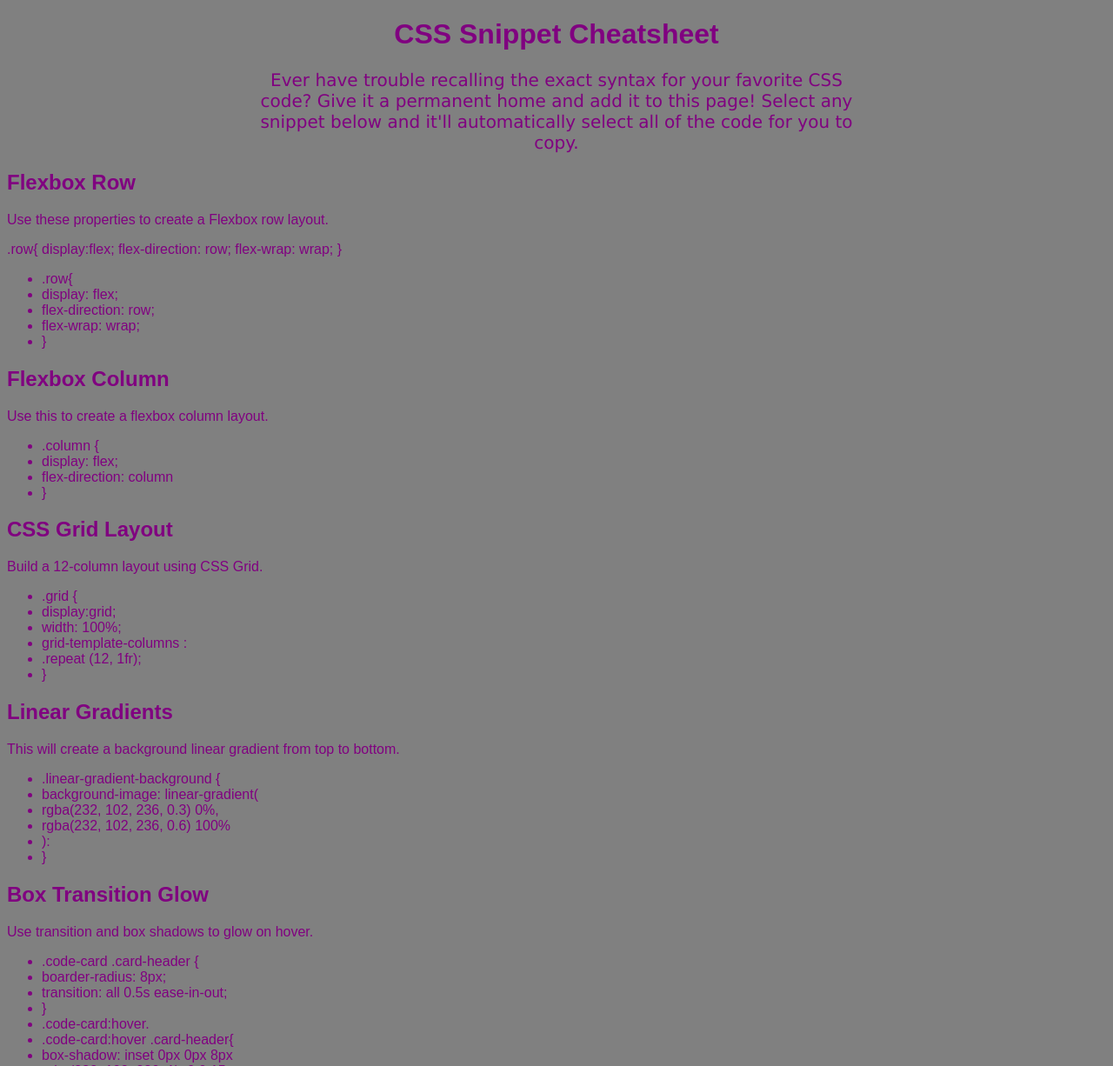
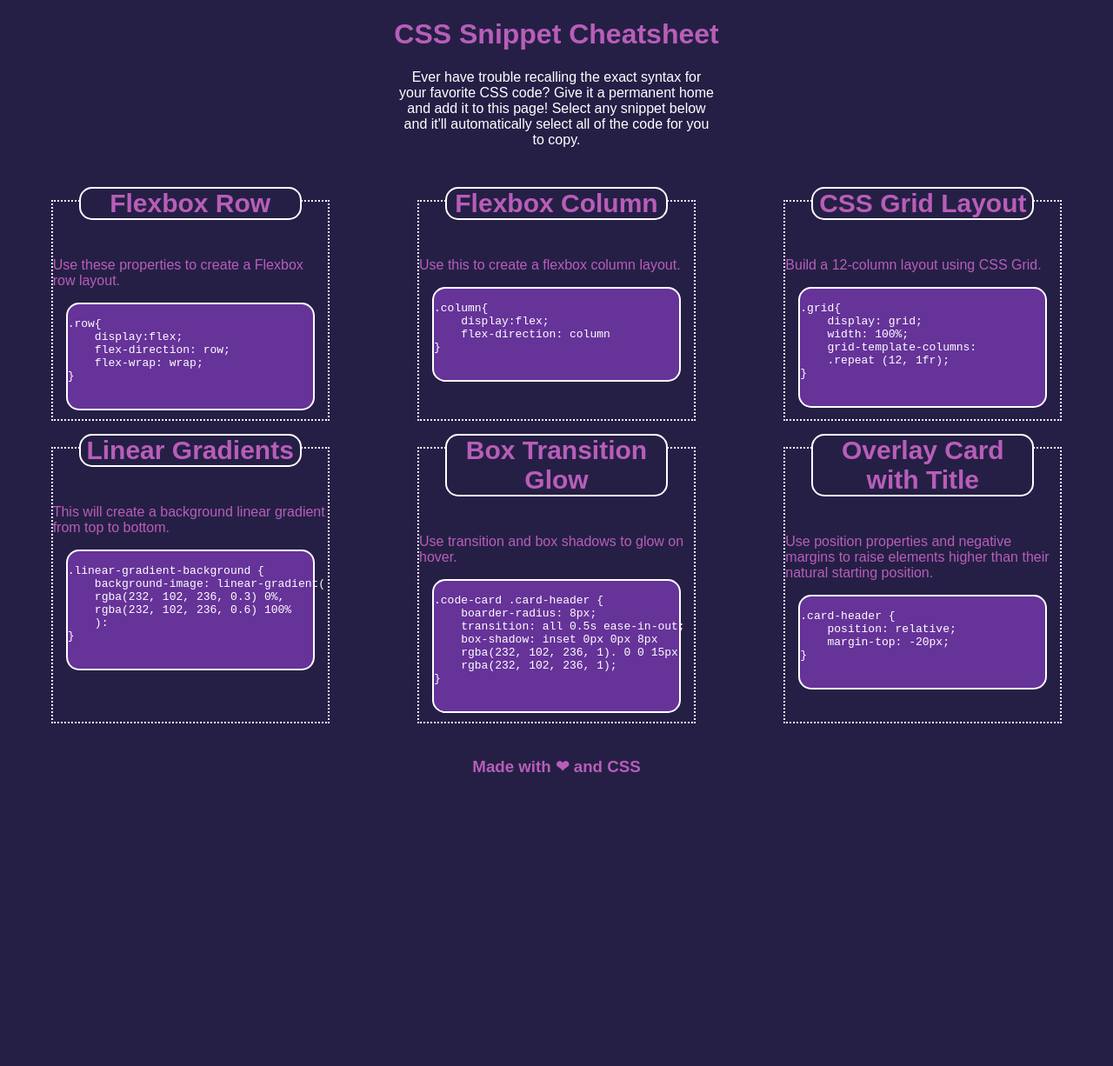
Before and after one commit to iGotYu/Css-Snippet, a plain HTML site: page index.html in a window 1280 px wide. Shown: the top 1226 px of the page at 87% size. After the commit the page ends 911 px from the top, so only its background shows below. Drawn offline with Linux system fonts and the light colour scheme.

Commit message:
commiting

```diff
--- a/index.html
+++ b/index.html
@@ -14,6 +14,7 @@
     </h1>
     <p>Ever have trouble recalling the exact syntax for your favorite CSS code? Give it a permanent home and add it to this page! Select any snippet below and it'll automatically select all of the code for you to copy.</p>
 </header>
+<main>
 
 <section class="Sections">
     <h2 class= "sub-heading">
@@ -21,21 +22,14 @@
     <p>
         Use these properties to create a Flexbox row layout.
     </p>
-    <p><code>
+    <pre><code>
 .row{
     display:flex;
     flex-direction: row;
     flex-wrap: wrap;
 }
 </code>
-    </p>
-    <ul class="Row">
-        <li>.row{ </li>
-        <li>display: flex; </li>
-        <li>flex-direction: row; </li>
-        <li>flex-wrap: wrap; </li>
-        <li>}</li>
-    </ul>
+    </pre>
 </section>
 
 <section class="Sections">
@@ -44,12 +38,13 @@
     <p>
          Use this to create a flexbox column layout.
     </p>
-    <ul class="Column">
-        <li>.column { </li>
-        <li>display: flex; </li>
-        <li>flex-direction: column</li>
-        <li>}</li>
-    </ul>
+    <pre><code>
+.column{
+    display:flex;
+    flex-direction: column
+}
+</code>
+        </pre>
 </section>
 
 <section class="Sections">
@@ -57,14 +52,15 @@
     <p>
         Build a 12-column layout using CSS Grid.
     </p>
-    <ul class="Grid">
-        <li>.grid {</li>
-        <li>display:grid;</li>
-        <li>width: 100%; </li>
-        <li>grid-template-columns :</li>
-        <li>.repeat (12, 1fr); </li>
-        <li>}</li>
-    </ul>
+    <pre><code>
+.grid{
+    display: grid;
+    width: 100%;
+    grid-template-columns:
+    .repeat (12, 1fr);
+}
+</code>
+        </pre>
 </section>
 
 <section class="Sections">
@@ -73,14 +69,15 @@
     <p>
         This will create a background linear gradient from top to bottom.
     </p>
-    <ul class ="Linear">
-        <li>.linear-gradient-background { </li>
-        <li>background-image: linear-gradient( </li>
-        <li>rgba(232, 102, 236, 0.3) 0%,</li>
-        <li>rgba(232, 102, 236, 0.6) 100%</li>
-        <li> ):</li>
-        <li>}</li>
-    </ul>
+    <pre><code>
+.linear-gradient-background {
+    background-image: linear-gradient(
+    rgba(232, 102, 236, 0.3) 0%,
+    rgba(232, 102, 236, 0.6) 100%
+    ):
+}
+</code>
+        </pre>
 </section>
 
 <section class="Sections">
@@ -90,18 +87,16 @@
     <p>
         Use transition and box shadows to glow on hover.
     </p>
-    <ul class="Transition">
-        <li>.code-card .card-header {</li>
-        <li>boarder-radius: 8px;</li>
-        <li>transition: all 0.5s ease-in-out;</li>
-        <li>}</li>
-        <li>.code-card:hover.</li>
-        <li>.code-card:hover .card-header{</li>
-        <li>box-shadow: inset 0px 0px 8px</li>
-        <li>rgba(232, 102, 236, 1). 0 0 15px</li>
-        <li>rgba(232, 102, 236, 1);</li>
-        <li>}</li>
-    </ul>
+    <pre><code>
+.code-card .card-header {
+    boarder-radius: 8px;
+    transition: all 0.5s ease-in-out;
+    box-shadow: inset 0px 0px 8px
+    rgba(232, 102, 236, 1). 0 0 15px
+    rgba(232, 102, 236, 1);
+}
+</code>
+        </pre>
 </section>
 
 <section class="Sections">
@@ -111,16 +106,18 @@
     <p>
         Use position properties and negative margins to raise elements higher than their natural starting position.
     </p>
-    <ul class="Overlay">
-        <li>.card-header {</li>
-        <li>position: relative;</li>
-        <li>margin-top: -20px;</li>
-        <li>}</li>
-    </ul>
+    <pre><code>
+.card-header {
+    position: relative;
+    margin-top: -20px;
+}
+</code>
+        </pre>
 </section>
+</main>
 
 <footer class="footer">
- <h3>Made with _ and CSS</h3>
+ <h3>Made with ❤ and CSS</h3>
 
 </footer>
 
--- a/style.css
+++ b/style.css
@@ -1,20 +1,79 @@
-*{
-    background-color: grey;
-    color: purple;
+:root{
+    --white: #fff;
+}
+body{
+    background-color: rgb(37, 31, 70);
+    color: rgb(184, 94, 184);
     font-family: sans-serif;
 }
 
-header{
+header,footer{
     text-align: center;
-    text-overflow: wrap;
 }
 header p{
-    font-family: 'Lucida Sans', 'Lucida Sans Regular', 'Lucida Grande', 'Lucida Sans Unicode', Geneva, Verdana, sans-serif;
-    font-size: 20px;
-    margin: 10px 275px 10px 275px;
+    font-size: 16px;
+    margin: 10px 450px 50px 450px;
+    color: var(--white);
+    text-align: justify center;
+}
+main{
+    display:flex;
+    flex-flow: row wrap;
+    justify-content: space-around;
+    /* transition: all 5s ease-in; */
+}
+
+.Sections{
+    width: 25%;
+    border: 2px dotted;
+    border-color: var(--white);
+    padding: auto;
+    margin: 10px 15px 20px 15px;
+}
+section h2{
+    font-size: 30px;
+    position: relative;
+    background-color:rgb(37, 31, 70) ;
+    bottom: 27px;
+    text-align: center;
+    border: 2px solid;
+    border-color: var(--white);
+    padding: auto;
+    margin: 10px 30px 10px 30px;
+    border-radius: 15px;
+
+}
+section pre{
+    border: 2px solid;
+    padding: auto;
+    color: var(--white);
+    margin: 10px 15px 10px 15px;
+    background-color: rebeccapurple;
+    border-radius: 15px;
+}
+section pre:hover{
+    background-color: aqua;
+    color: var(white);
 }
 
 
+@media screen and (max-width: 992px){
+    .Sections{
+        width: 40%;
+    }
+}
+
+@media screen and (max-width:768px){
+    .Sections{
+        width: 100%;
+    }
+}
+
 /* default boarder: 2px dotted, color
 --dark:
-   color: var(--dark) */
+   color: var(--dark)
+   transition
+   highlight
+   hover
+   flexbox
+   linear grating */
```
Lines whose indentation alone changed are shown as unchanged.
